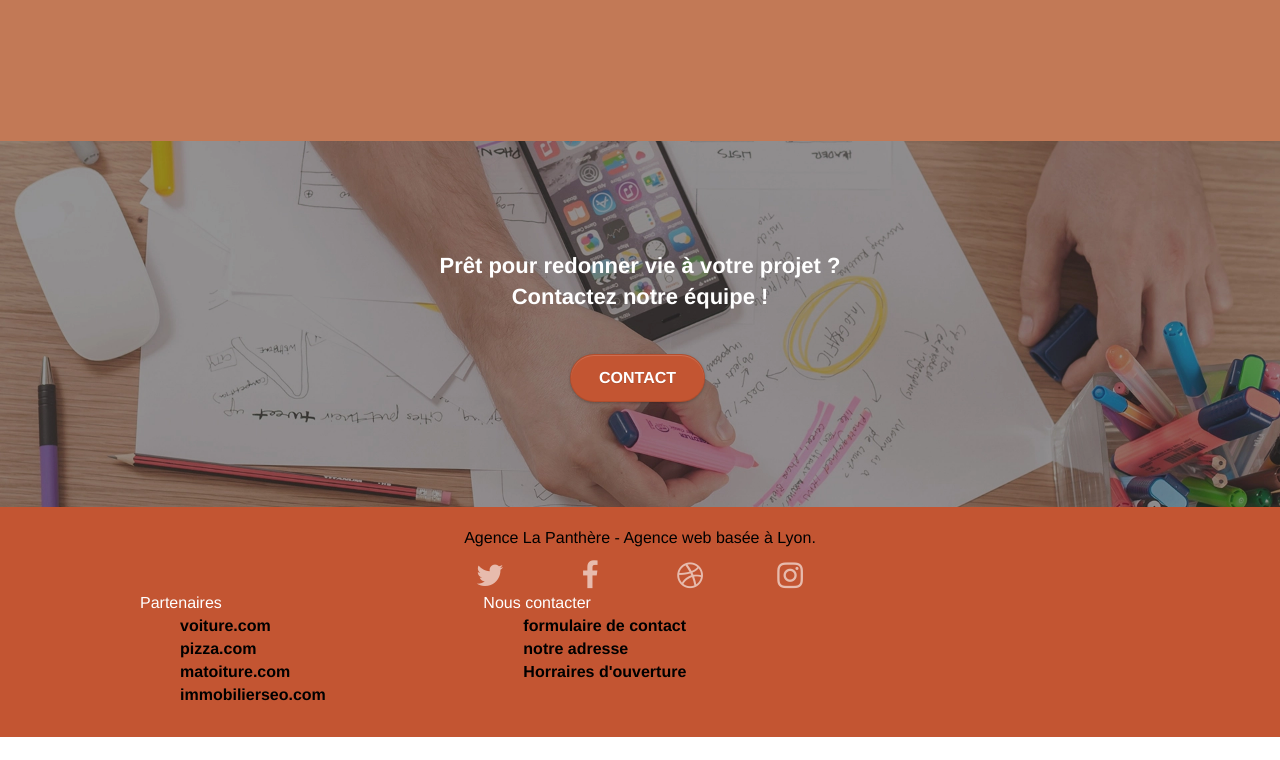
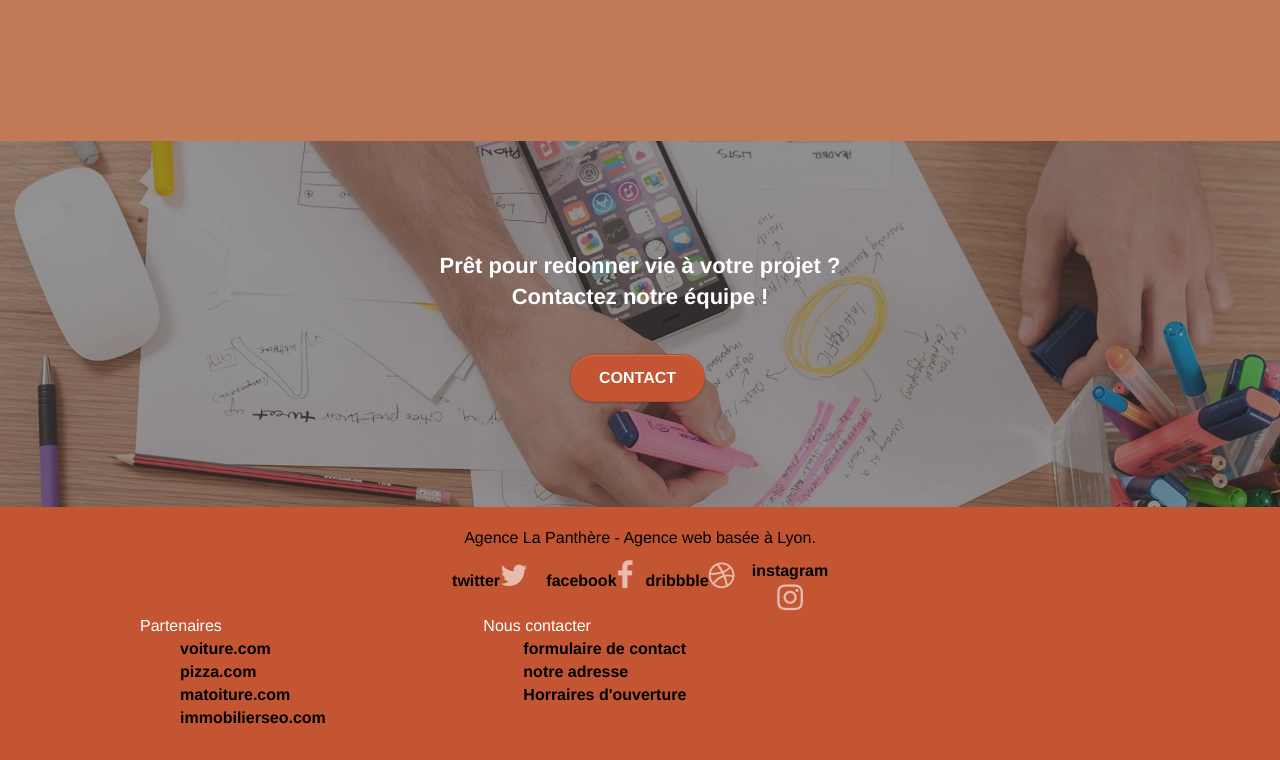
Before and after one commit to Ceciledeveloppeuseweb/LaPanthere-WebDesignP4, a plain HTML site: page index.html in a window 1280 px wide. Shown: the part 3129-3889 px from the top of the page. Before the commit the page ends 3866 px from the top, so only its background shows below. Drawn offline with Linux system fonts and the light colour scheme.

Commit message:
nom aux lien sociaux

```diff
--- a/index.html
+++ b/index.html
@@ -225,22 +225,22 @@
 				<div class="row row-no-gutters social">
 					<div class="col-sm-3">
 						<div class="text-center">
-							<a class="social" href="#" title="lien twitter"><span class="fa fa-twitter icon-md"></span></a>
+							<a class="social" href="#" title="lien twitter">twitter<span class="fa fa-twitter icon-md"></span></a>
 						</div>
 					</div>
 					<div class="col-sm-3">
 						<div class="text-center">
-							<a class="social" href="#" title="lien facebook"><span class="fa fa-facebook icon-md"></span></a>
+							<a class="social" href="#" title="lien facebook">facebook<span class="fa fa-facebook icon-md"></span></a>
 						</div>
 					</div>
 					<div class="col-sm-3">
 						<div class="text-center">
-							<a class="social" href="#" title="lien dribbble"><span class="fa fa-dribbble icon-md"></span></a>
+							<a class="social" href="#" title="lien dribbble">dribbble<span class="fa fa-dribbble icon-md"></span></a>
 						</div>
 					</div>
 					<div class="col-sm-3">
 						<div class="text-center">
-							<a class="social" href="#" title="lien instagram"><span class="fa fa-instagram icon-md"></span></a>
+							<a class="social" href="#" title="lien instagram">instagram<span class="fa fa-instagram icon-md"></span></a>
 						</div>
 					</div>
 
```
